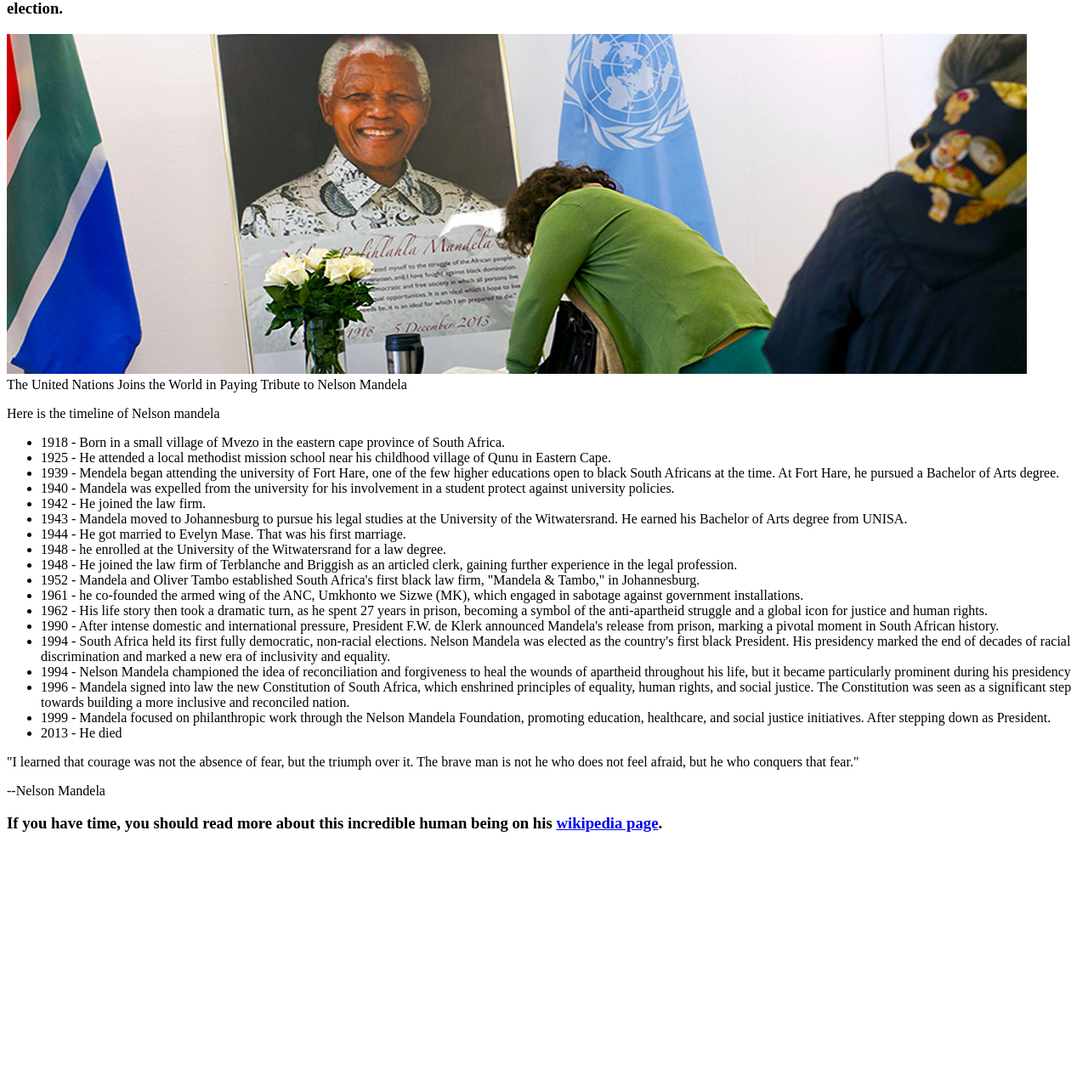
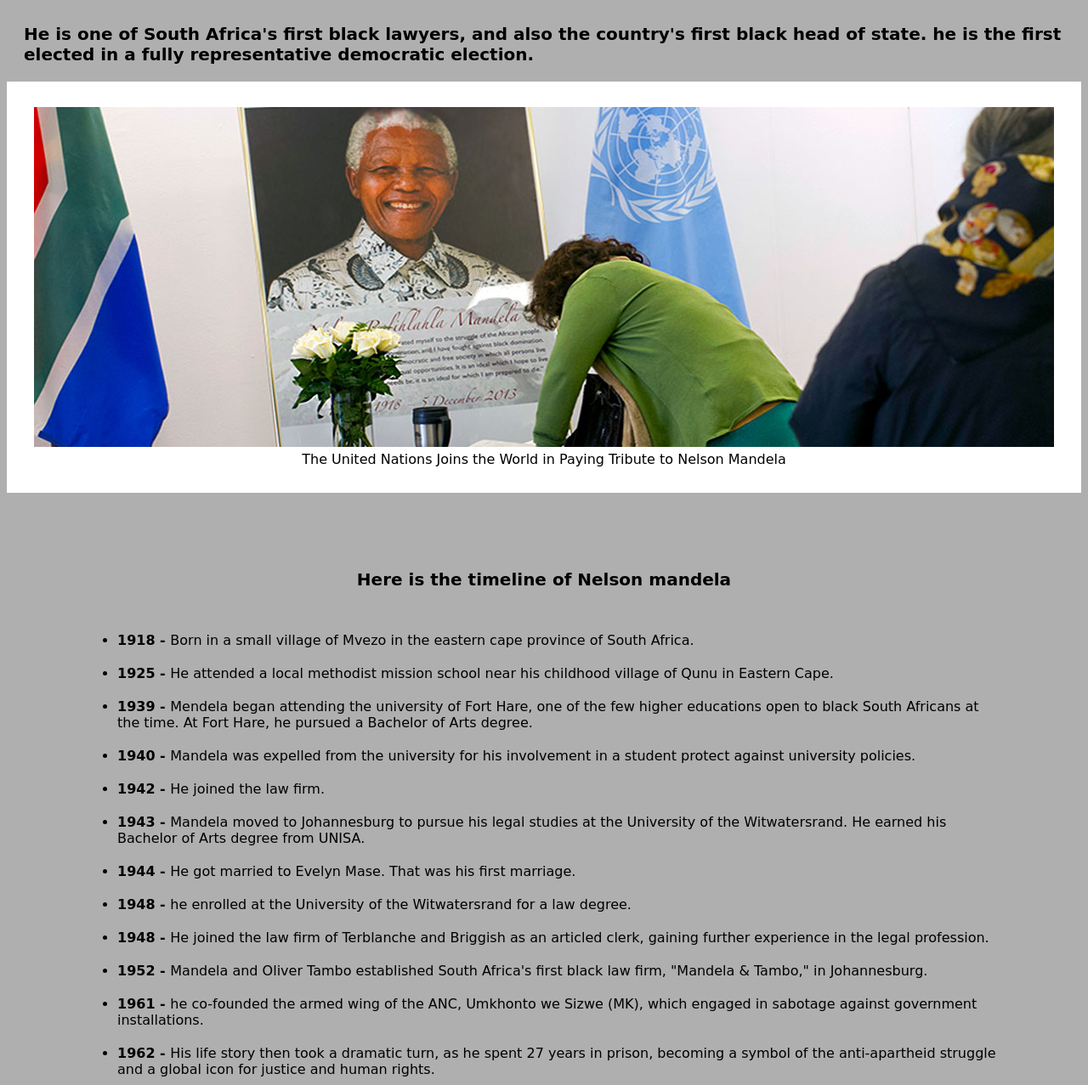
Before and after one commit to chidu100/tribute-page, a plain HTML site: page index.html in a window 1280 px wide. Shown: the part 103-1380 px from the top of the page at 85% size. Before the commit the page ends 1102 px from the top, so only its background shows below. Drawn offline with Linux system fonts and the light colour scheme; a web font is replaced by a local one.

Commit message:
complete file

```diff
--- a/index.html
+++ b/index.html
@@ -3,6 +3,7 @@
 <head>
     <meta charset="UTF-8">
     <meta name="viewport" content="width=device-width, initial-scale=1.0">
+    <link rel="stylesheet" href="styles.css">
     <title>Nelson Mandela</title>
 </head>
 <body>
@@ -86,9 +87,19 @@ in Paying Tribute to Nelson Mandela
                 </p>
          </div>
        </div>
-       <h3>
+       <h3 class="gray">
         If you have time, you should read more about this incredible human being on his <a href="https://en.wikipedia.org/wiki/Nelson_Mandela" id="tribute-link" target="_blank">wikipedia page</a>.
        </h3>
     </main>
+    <footer>
+        <div class="footer-content">
+          <p>&copy; 2023 Hundredz. All rights reserved.</p>
+          <ul class="footer-links">
+            <li><a href="/contact">Contact Us</a></li>
+            <li><a href="/privacy-policy">Privacy Policy</a></li>
+            <li><a href="/terms-of-use">Terms of Use</a></li>
+          </ul>
+        </div>
+      </footer>
 </body>
 </html>
--- /dev/null
+++ b/styles.css
@@ -0,0 +1,88 @@
+  @import url('https://fonts.googleapis.com/css2?family=Borel&display=swap');
+
+*{
+    box-sizing: border-box;
+}
+
+h1{
+    padding: 20px;
+    font-family: 'Lugrasimo', cursive;
+}
+
+h3{
+    font-size: 20px;
+    margin: 10px;
+    padding: 10px;
+    border-radius: 10px;
+}
+
+.gray{
+    background-color: #808080;
+}
+body {
+    background-color: #33333363;
+    color: black;
+    font-family: 'Arima', cursive;
+}
+
+.img-container {
+    margin: auto;
+    padding: 30px;
+    background-color: white;
+}
+
+.nelson-image {
+    object-fit: contain;
+    max-width: 100%;
+    display: block;
+    height: auto;
+    margin: auto;
+}
+
+.caption {
+    padding-top: 5px;
+    text-align: center;
+}
+
+.life {
+    text-align: left;
+    padding: 30px 70px;
+    max-width: 100%;
+    margin: 10px auto;
+}
+
+.life-header {
+    text-align: center;
+    font-size: 20px;
+    padding: 30px;
+}
+
+.bold {
+    font-weight: bold;
+}
+
+li {
+    margin: 20px;
+}
+
+.quote {
+    margin: 30px 3px 5px;
+    font-style: italic;
+}
+
+.quote-author {
+    text-indent: 30px;
+}
+
+a {
+    color: blue;
+}
+
+.footer-content {
+    background-color: #3333;
+}
+
+.footer-links {
+    list-style: none;
+    display: flex;
+}
```
Also changed, not shown: style.css (deleted), 1 other file.
